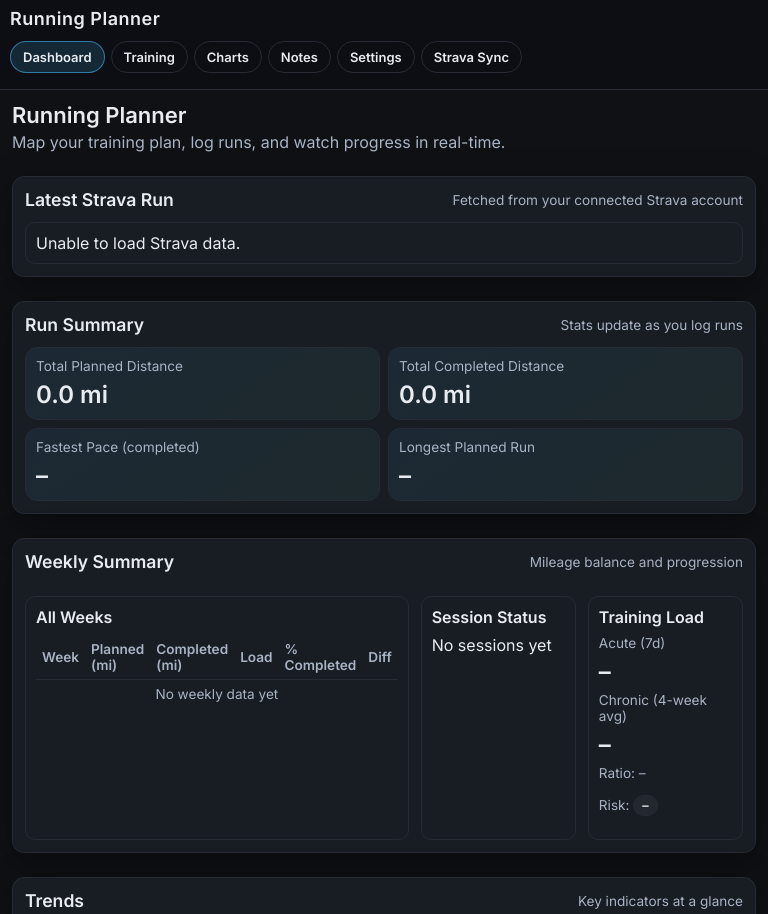
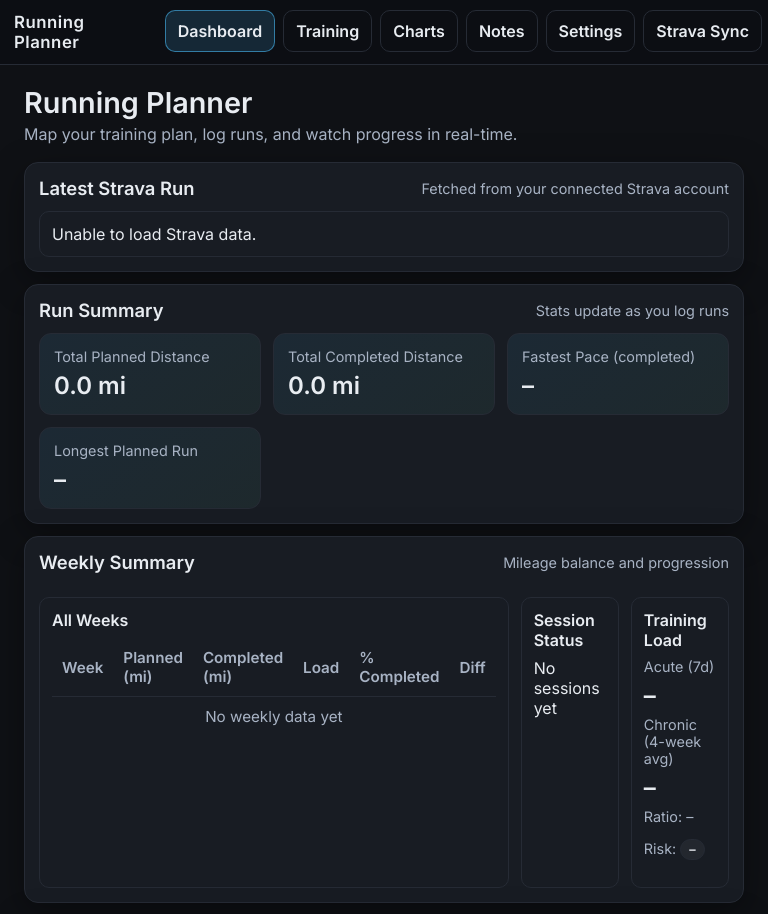
Before and after one commit to dtrace93-cmyk/running-planner-, a plain HTML site: page index.html in a window 768 px wide. Shown: the top 914 px of the page. Drawn offline with nearby package versions, Linux system fonts and the light colour scheme; no server answers.

Commit message:
Update index.html

```diff
--- a/index.html
+++ b/index.html
@@ -2,25 +2,15 @@
 <html lang="en">
 <head>
   <meta charset="UTF-8">
-  <meta name="viewport" content="width=device-width, initial-scale=1.0">
+  <meta name="viewport" content="width=device-width, initial-scale=1">
   <title>Running Planner</title>
-
   <link rel="manifest" href="manifest.webmanifest">
-  <link rel="apple-touch-icon" href="icons/icon-192.png">
   <meta name="theme-color" content="#000000">
-<meta name="viewport" content="width=device-width, initial-scale=1">
-  <!-- If you still need these, put them back: -->
   <link rel="preconnect" href="https://fonts.googleapis.com">
   <link rel="preconnect" href="https://fonts.gstatic.com" crossorigin>
   <link href="https://fonts.googleapis.com/css2?family=Inter:wght@400;600&display=swap" rel="stylesheet">
   <script src="https://cdn.jsdelivr.net/npm/chart.js"></script>
   <script src="https://cdn.jsdelivr.net/npm/xlsx@0.18.5/dist/xlsx.full.min.js"></script>
-
-  <style>
-    …(all your CSS, including the @media blocks)…
-  </style>
-</head>
-
   <style>
     :root {
       color-scheme: dark;
@@ -57,25 +47,32 @@
       z-index: 5;
       background: #0c0e13;
       border-bottom: 1px solid var(--border);
-      padding: 12px 18px;
+      padding: 10px 14px;
       display: flex;
       align-items: center;
       justify-content: space-between;
-      gap: 16px;
+      gap: 12px;
+      overflow-x: auto;
+      -webkit-overflow-scrolling: touch;
     }
 
     .brand {
       font-weight: 800;
       letter-spacing: 0.5px;
-      font-size: 1.1rem;
+      font-size: 1.05rem;
     }
 
     .nav-links {
       display: flex;
       align-items: center;
       gap: 8px;
-      flex-wrap: wrap;
+      flex-wrap: nowrap;
+      overflow-x: auto;
+      padding-bottom: 2px;
+      scrollbar-width: none;
     }
+
+    .nav-links::-webkit-scrollbar { display: none; }
 
     .nav-item {
       border: 1px solid var(--border);
@@ -86,6 +83,7 @@
       font-weight: 600;
       text-decoration: none;
       transition: background 0.15s ease, border-color 0.15s ease, color 0.15s ease;
+      flex: 0 0 auto;
     }
 
     .nav-item:hover {
@@ -101,35 +99,37 @@
 
     .main-content {
       flex: 1;
-      padding: 24px;
+      padding: 14px 16px 18px;
       display: flex;
       flex-direction: column;
-      gap: 16px;
+      gap: 14px;
     }
 
     .content-wrapper {
-      width: min(1200px, 100%);
-      display: grid;
-      grid-template-columns: 1fr;
-      gap: 16px;
+      width: 100%;
+      max-width: 480px;
+      margin: 0 auto;
+      display: flex;
+      flex-direction: column;
+      gap: 14px;
     }
 
     .app-section {
       display: flex;
       flex-direction: column;
-      gap: 14px;
+      gap: 12px;
     }
 
     .container {
       width: 100%;
       display: grid;
       grid-template-columns: 1fr;
-      gap: 20px;
+      gap: 14px;
     }
 
     h1 {
       margin: 0 0 4px;
-      font-size: clamp(1.8rem, 4vw, 2.4rem);
+      font-size: clamp(1.45rem, 4vw, 1.8rem);
     }
 
     p.lead {
@@ -141,7 +141,7 @@
       background: var(--panel);
       border: 1px solid var(--border);
       border-radius: 14px;
-      padding: 18px;
+      padding: 14px;
       box-shadow: 0 10px 35px rgba(0, 0, 0, 0.35);
     }
 
@@ -155,7 +155,7 @@
 
     .section-header h2 {
       margin: 0;
-      font-size: 1.1rem;
+      font-size: 1.15rem;
     }
 
     table {
@@ -181,8 +181,8 @@
 
     .grid {
       display: grid;
-      grid-template-columns: repeat(auto-fit, minmax(250px, 1fr));
-      gap: 12px;
+      grid-template-columns: 1fr;
+      gap: 10px;
     }
 
     .card {
@@ -275,7 +275,7 @@
       flex-wrap: wrap;
       gap: 10px;
       align-items: flex-end;
-      margin-top: 12px;
+      margin-top: 10px;
     }
 
     .inline-controls label {
@@ -348,100 +348,23 @@
       overflow-x: auto;
     }
 
-    @media (max-width: 900px) {
-      .main-content { padding: 16px; }
-      .nav-links { width: 100%; }
-    }
-
-    @media (max-width: 600px) {
-      th, td { padding: 8px; }
-      .nav-links { gap: 6px; }
-    }
-/* ---------- Mobile app-style layout tweaks (real classes) ---------- */
-@media (max-width: 768px) {
-  body {
-    padding: 0 0 72px; /* keep bottom space for thumbs / future bottom nav */
+    @media (min-width: 768px) {
+      .content-wrapper {
+        max-width: 960px;
       }
 
       .main-content {
-    padding: 12px;
-  }
-
-  /* Top nav behaves like a compact app bar */
-  .top-nav {
-    padding: 8px 10px;
-    flex-wrap: wrap;
-    align-items: flex-start;
-    gap: 8px;
-  }
-
-  .brand {
-    font-size: 18px;
-  }
-
-  /* This is your “Dashboard / Training / Charts / Notes / Settings / Strava Sync” row */
-  .nav-links {
-    width: 100%;
-    display: flex;
-    flex-wrap: nowrap;       /* force a single row */
-    overflow-x: auto;        /* allow swipe left/right */
-    gap: 6px;
-    padding: 4px 0 6px;
-    margin: 0 -10px 2px;     /* stretch to screen edges */
-    padding-inline: 10px;
-  }
-
-  .nav-links::-webkit-scrollbar {
-    display: none;
-  }
-
-  .nav-item {
-    flex: 0 0 auto;          /* pill buttons that scroll */
-    padding: 7px 12px;
-    font-size: 13px;
-    border-radius: 999px;
-    white-space: nowrap;
-  }
-
-  /* Inside the page */
-  main header {
-    margin-bottom: 8px;
-  }
-
-  main header h1 {
-    font-size: 22px;
-    margin-bottom: 4px;
-  }
-
-  section {
-    padding: 12px;
-    border-radius: 12px;
-    margin-bottom: 10px;
+        padding: 20px 24px 28px;
+        gap: 18px;
       }
 
       .grid {
-    gap: 8px;
+        grid-template-columns: repeat(auto-fit, minmax(220px, 1fr));
+        gap: 12px;
       }
 
-  .card {
-    padding: 10px;
-  }
-
-  .mini-card {
-    padding: 10px;
-  }
-
-  .helper-text,
-  .stat-label {
-    font-size: 0.85rem;
-  }
-
-  table {
-    font-size: 0.85rem;
-  }
-
-  th, td {
-    padding: 6px;
+      .nav-links {
+        overflow-x: visible;
       }
     }
   </style>
```
Lines whose indentation alone changed are shown as unchanged.
